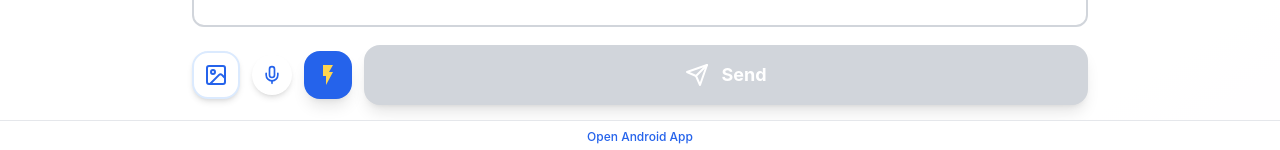
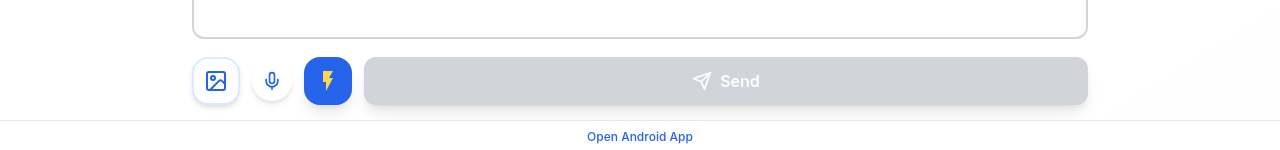
Before and after one commit to jerrymcma/bluegenie, a React (Vite) app in the folder sparkifire-web/: page / in a window 1280 px wide. Shown: the part 647-797 px from the top of the page. Built offline with nearby package versions, Linux system fonts and the light colour scheme; no server answers.

Commit message:
Adjust Send button size to be more balanced

```diff
--- a/sparkifire-web/src/components/ChatInput.tsx
+++ b/sparkifire-web/src/components/ChatInput.tsx
@@ -228,10 +228,10 @@ export function ChatInput({ onStartFresh, onShowFavorites }: ChatInputProps) {
             <button
                 onClick={handleSend}
                 disabled={(!messageText.trim() && !selectedImagePreview) || isLoading}
-                className="flex-1 flex items-center justify-center gap-3 bg-blue-600 text-white px-6 py-4 rounded-2xl hover:bg-blue-700 disabled:bg-gray-300 disabled:cursor-not-allowed transition-colors shadow-lg"
+                className="flex-1 flex items-center justify-center gap-2 bg-blue-600 text-white px-5 py-3 rounded-xl hover:bg-blue-700 disabled:bg-gray-300 disabled:cursor-not-allowed transition-colors shadow-lg"
             >
-                <Send className="w-6 h-6" />
-                <span className="font-bold text-lg">Send</span>
+                <Send className="w-5 h-5" />
+                <span className="font-semibold">Send</span>
             </button>
         </div>
 
```
